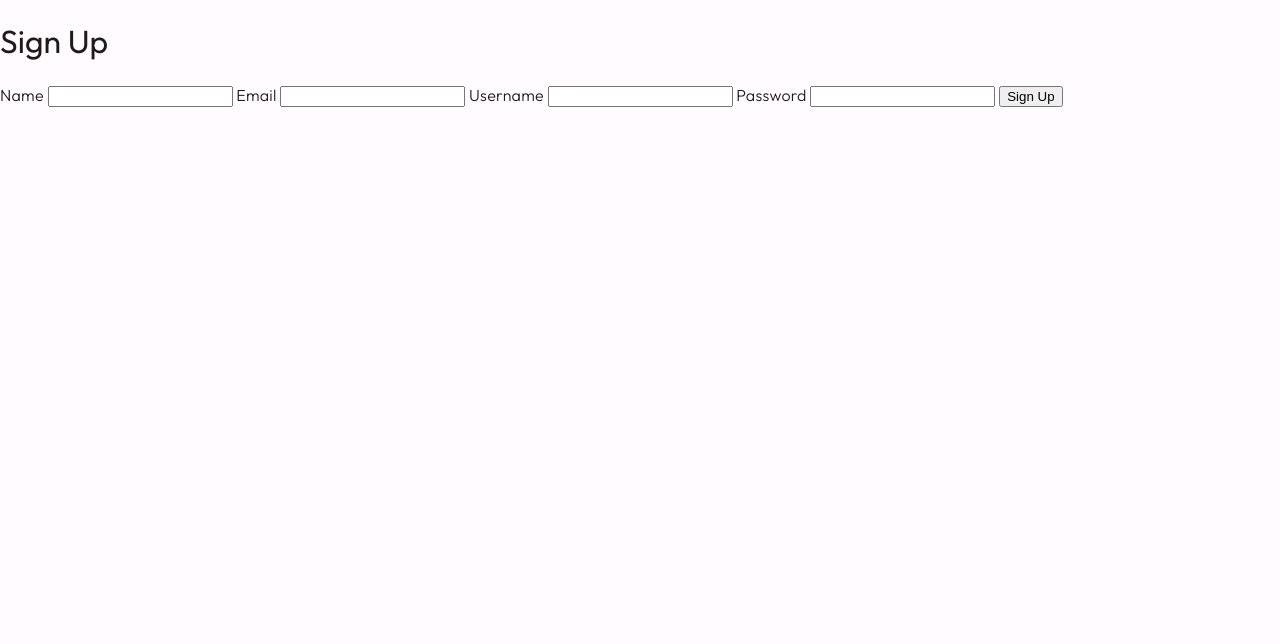
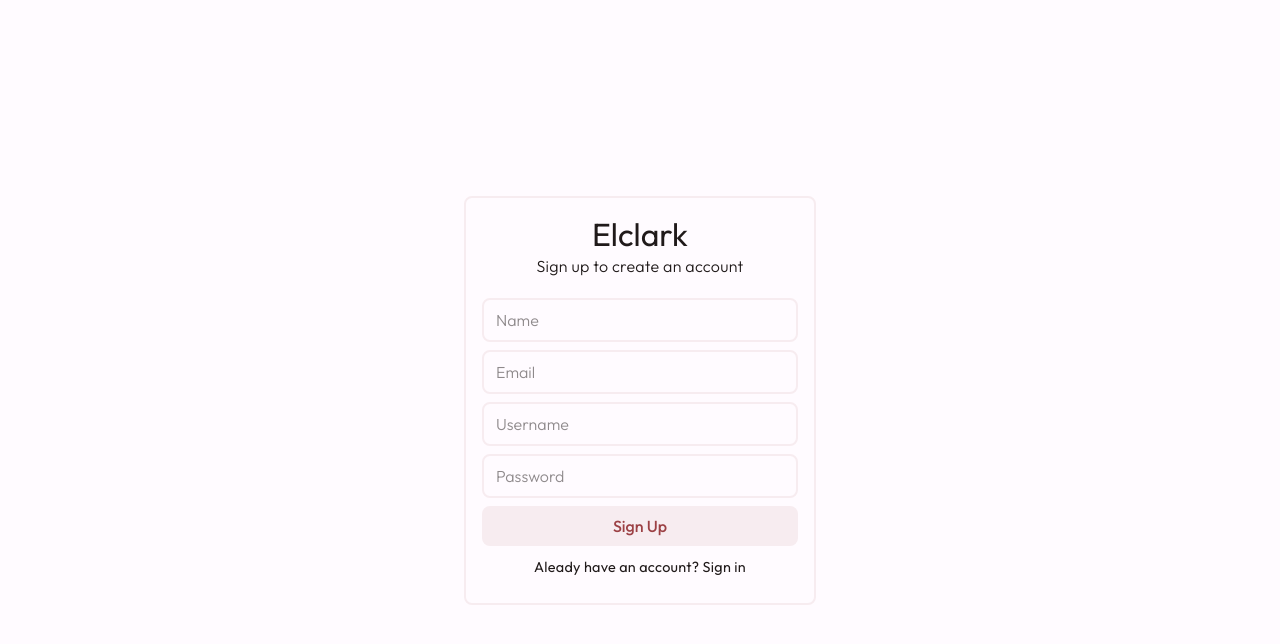
Before and after one commit to ElclarkKuhu/elclark.my.id, a SvelteKit app: page /signup in a window 1280 px wide. Shown: the top 644 px of the page. Built offline with nearby package versions, Linux system fonts and the light colour scheme; no server answers.

Commit message:
Sign in & Sign up UI

```diff
--- a/src/app.css
+++ b/src/app.css
@@ -9,9 +9,7 @@
 
 a {
 	display: inline-block;
-
 	color: #8ab4f8;
-
 	text-decoration: none;
 }
 
--- a/src/routes/signin/+page.svelte
+++ b/src/routes/signin/+page.svelte
@@ -6,17 +6,178 @@
 	let password = ''
 </script>
 
-<main>
-	<h1>Sign In</h1>
-	{#if form?.error}
-		<p>{form.error}</p>
-	{/if}
-	<form method="POST">
-		<label for="identifier">Username</label>
-		<input type="text" name="identifier" bind:value={username} required />
-		<label for="password">Password</label>
-		<input type="password" name="password" id="password" bind:value={password} required />
-		<button type="submit">Sign In</button>
-	</form>
-	<a href="/signup">don't have an account? sign up.</a>
+<!-- TODO: Polish The UI -->
+
+<main class="container">
+	<div class="signin">
+		<a href="/" class="title-link">
+			<h2 class="title headline-large">Elclark</h2>
+		</a>
+		<span>Sing in to your account</span>
+
+		<form method="POST">
+			{#if form?.error}
+				<span class="error-message">{form.error}</span>
+			{/if}
+
+			<input
+				type="text"
+				name="identifier"
+				placeholder="Email or Username"
+				bind:value={username}
+				required
+			/>
+
+			<input
+				type="password"
+				name="password"
+				placeholder="Password"
+				bind:value={password}
+				required
+			/>
+
+			<button type="submit">Sign in</button>
+		</form>
+
+		<span class="links">
+			<a href="/signup">Register</a> /
+			<a href="/forgot-password">Forgot Password</a>
+		</span>
+	</div>
 </main>
+
+<style>
+	main {
+		display: flex;
+		flex-direction: column;
+		justify-content: center;
+		align-items: center;
+
+		height: 100svh;
+		padding: 0 0.5rem;
+	}
+
+	.signin {
+		width: 100%;
+		padding: 1rem;
+		max-width: 22rem;
+		padding-bottom: 1.5rem;
+
+		text-align: center;
+		border-radius: 0.5rem;
+
+		border: 0.15rem solid var(--color-surface-2);
+	}
+
+	.title {
+		color: var(--color-on-background);
+
+		background: linear-gradient(90deg, var(--color-primary) 0%, var(--color-primary) 100%);
+		background-repeat: no-repeat;
+		background-size: 0% 100%;
+		background-position: 50% 95%;
+		border-radius: 0.25rem;
+
+		transition: all 200ms ease-in-out;
+	}
+
+	.title:hover {
+		color: var(--color-on-primary);
+
+		padding: 0 0.5rem;
+		background-size: 100% 100%;
+	}
+
+	.title-link {
+		display: block;
+		text-decoration: none;
+
+		width: max-content;
+		margin: 0 auto;
+	}
+
+	.error-message {
+		display: block;
+
+		font-weight: 400;
+
+		margin: 0.25rem 0;
+		padding: 0.5rem;
+
+		color: var(--color-on-error);
+		background-color: var(--color-error);
+
+		border-radius: 0.5rem;
+	}
+
+	form {
+		display: flex;
+		flex-direction: column;
+
+		margin-top: 1rem;
+		margin-bottom: 0.25rem;
+	}
+
+	h2 {
+		margin: 0;
+	}
+
+	input {
+		font: inherit;
+
+		margin: 0.25rem 0;
+		padding: 0.5rem 0.75rem;
+
+		border: 0.15rem solid var(--color-surface-2);
+		border-radius: 0.5rem;
+
+		background-color: transparent;
+
+		transition: border-color 0.2s ease-in-out;
+	}
+
+	input:focus {
+		outline: none;
+		border-color: var(--color-primary);
+	}
+
+	input:hover {
+		border-color: var(--color-primary);
+	}
+
+	input::placeholder {
+		color: var(--color-on-background);
+		opacity: 0.5;
+	}
+
+	button {
+		font: inherit;
+		font-weight: 500;
+		cursor: pointer;
+
+		margin: 0.25rem 0;
+		padding: 0.5rem 0.75rem;
+
+		border: none;
+		border-radius: 0.5rem;
+
+		color: var(--color-primary);
+		background-color: var(--color-surface-2);
+
+		transition: all 200ms ease-in-out;
+	}
+
+	button:hover {
+		color: var(--color-on-primary-container);
+		background-color: var(--color-primary-container);
+	}
+
+	a {
+		color: inherit;
+	}
+
+	.links {
+		font-size: 0.9rem;
+		font-weight: 400;
+	}
+</style>
--- a/src/routes/signup/+page.svelte
+++ b/src/routes/signup/+page.svelte
@@ -11,20 +11,180 @@
 	}
 </script>
 
-<main>
-	<h1>Sign Up</h1>
-	{#if form?.error}
-		<p>{form.error}</p>
-	{/if}
-	<form method="POST">
-		<label for="name">Name</label>
-		<input type="text" name="name" bind:value={name} on:input={nameToUsername} required />
-		<label for="email">Email</label>
-		<input type="email" name="email" bind:value={email} required />
-		<label for="username">Username</label>
-		<input type="text" name="username" bind:value={username} required />
-		<label for="password">Password</label>
-		<input type="password" name="password" id="password" bind:value={password} required />
-		<button type="submit">Sign Up</button>
-	</form>
+<!-- TODO: Polish The UI -->
+
+<main class="container">
+	<div class="signup">
+		<a href="/" class="title-link">
+			<h2 class="title headline-large">Elclark</h2>
+		</a>
+		<span>Sign up to create an account</span>
+
+		<form method="POST">
+			{#if form?.error}
+				<span class="error-message">{form.error}</span>
+			{/if}
+
+			<input
+				type="text"
+				name="name"
+				bind:value={name}
+				on:input={nameToUsername}
+				placeholder="Name"
+				required
+			/>
+			<input type="email" name="email" bind:value={email} placeholder="Email" required />
+			<input type="text" name="username" bind:value={username} placeholder="Username" required />
+			<input
+				type="password"
+				name="password"
+				bind:value={password}
+				placeholder="Password"
+				required
+			/>
+
+			<button type="submit">Sign Up</button>
+		</form>
+
+		<span class="links">
+			Aleady have an account? <a href="/signin">Sign in</a>
+		</span>
+	</div>
 </main>
+
+<style>
+	main {
+		display: flex;
+		flex-direction: column;
+		justify-content: center;
+		align-items: center;
+
+		height: 100svh;
+		padding: 0 0.5rem;
+	}
+
+	.signup {
+		width: 100%;
+		padding: 1rem;
+		max-width: 22rem;
+		padding-bottom: 1.5rem;
+
+		text-align: center;
+		border-radius: 0.5rem;
+
+		border: 0.15rem solid var(--color-surface-2);
+	}
+
+	.title {
+		color: var(--color-on-background);
+
+		background: linear-gradient(90deg, var(--color-primary) 0%, var(--color-primary) 100%);
+		background-repeat: no-repeat;
+		background-size: 0% 100%;
+		background-position: 50% 95%;
+		border-radius: 0.25rem;
+
+		transition: all 200ms ease-in-out;
+	}
+
+	.title:hover {
+		color: var(--color-on-primary);
+
+		padding: 0 0.5rem;
+		background-size: 100% 100%;
+	}
+
+	.title-link {
+		display: block;
+		text-decoration: none;
+
+		width: max-content;
+		margin: 0 auto;
+	}
+
+	.error-message {
+		display: block;
+
+		font-weight: 400;
+
+		margin: 0.25rem 0;
+		padding: 0.5rem;
+
+		color: var(--color-on-error);
+		background-color: var(--color-error);
+
+		border-radius: 0.5rem;
+	}
+
+	form {
+		display: flex;
+		flex-direction: column;
+
+		margin-top: 1rem;
+		margin-bottom: 0.25rem;
+	}
+
+	h2 {
+		margin: 0;
+	}
+
+	input {
+		font: inherit;
+
+		margin: 0.25rem 0;
+		padding: 0.5rem 0.75rem;
+
+		border: 0.15rem solid var(--color-surface-2);
+		border-radius: 0.5rem;
+
+		/* background-color: var(--color-surface-1); */
+		background-color: transparent;
+
+		transition: border-color 0.2s ease-in-out;
+	}
+
+	input:focus {
+		outline: none;
+		border-color: var(--color-primary);
+	}
+
+	input:hover {
+		border-color: var(--color-primary);
+	}
+
+	input::placeholder {
+		color: var(--color-on-background);
+		opacity: 0.5;
+	}
+
+	button {
+		font: inherit;
+		font-weight: 500;
+		cursor: pointer;
+
+		margin: 0.25rem 0;
+		padding: 0.5rem 0.75rem;
+
+		border: none;
+		border-radius: 0.5rem;
+
+		color: var(--color-primary);
+		background-color: var(--color-surface-2);
+
+		transition: all 200ms ease-in-out;
+	}
+
+	button:hover {
+		color: var(--color-on-primary-container);
+		background-color: var(--color-primary-container);
+	}
+
+	a {
+		color: inherit;
+	}
+
+	.links {
+		font-size: 0.9rem;
+		font-weight: 400;
+	}
+</style>
```
